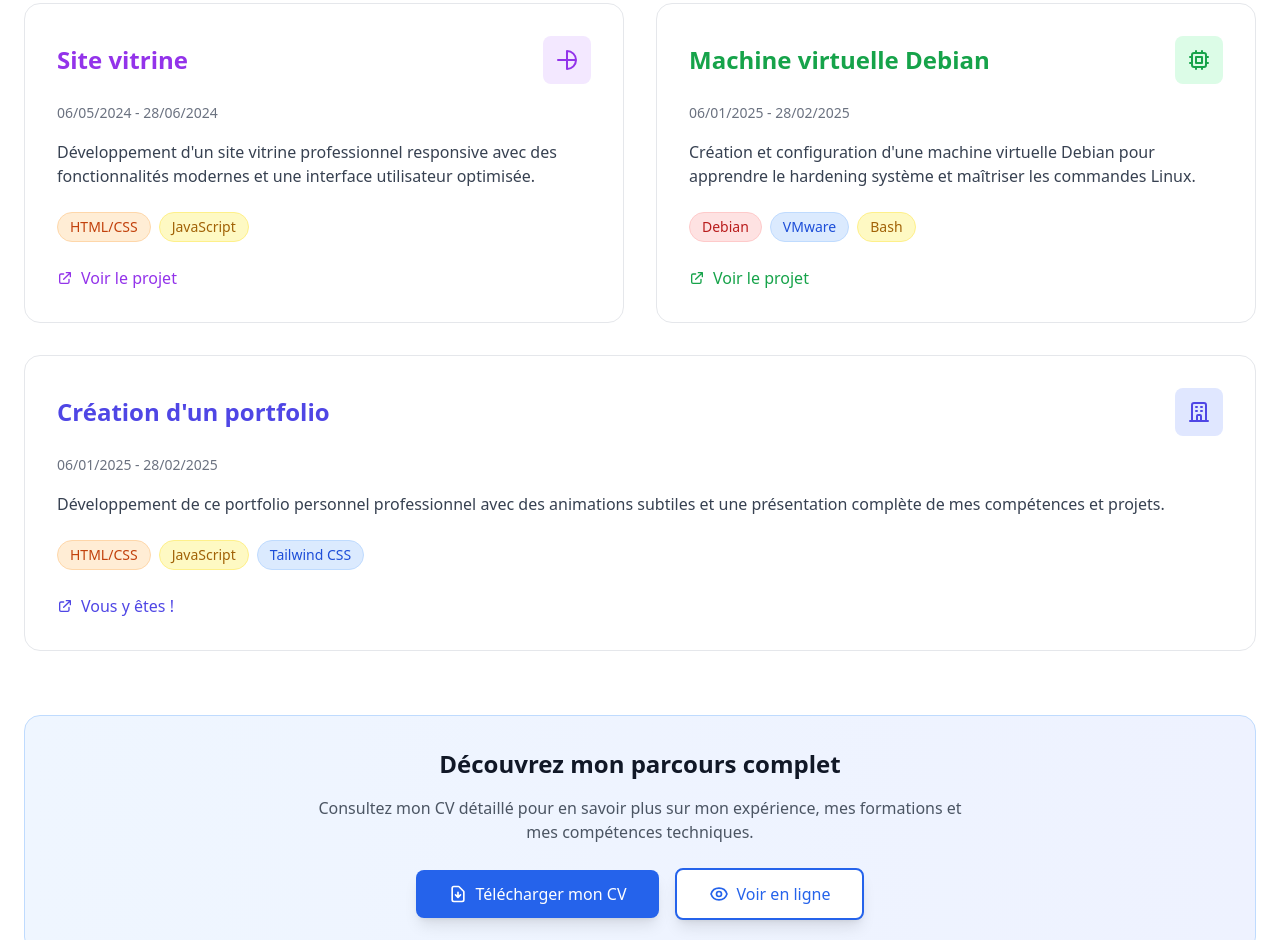
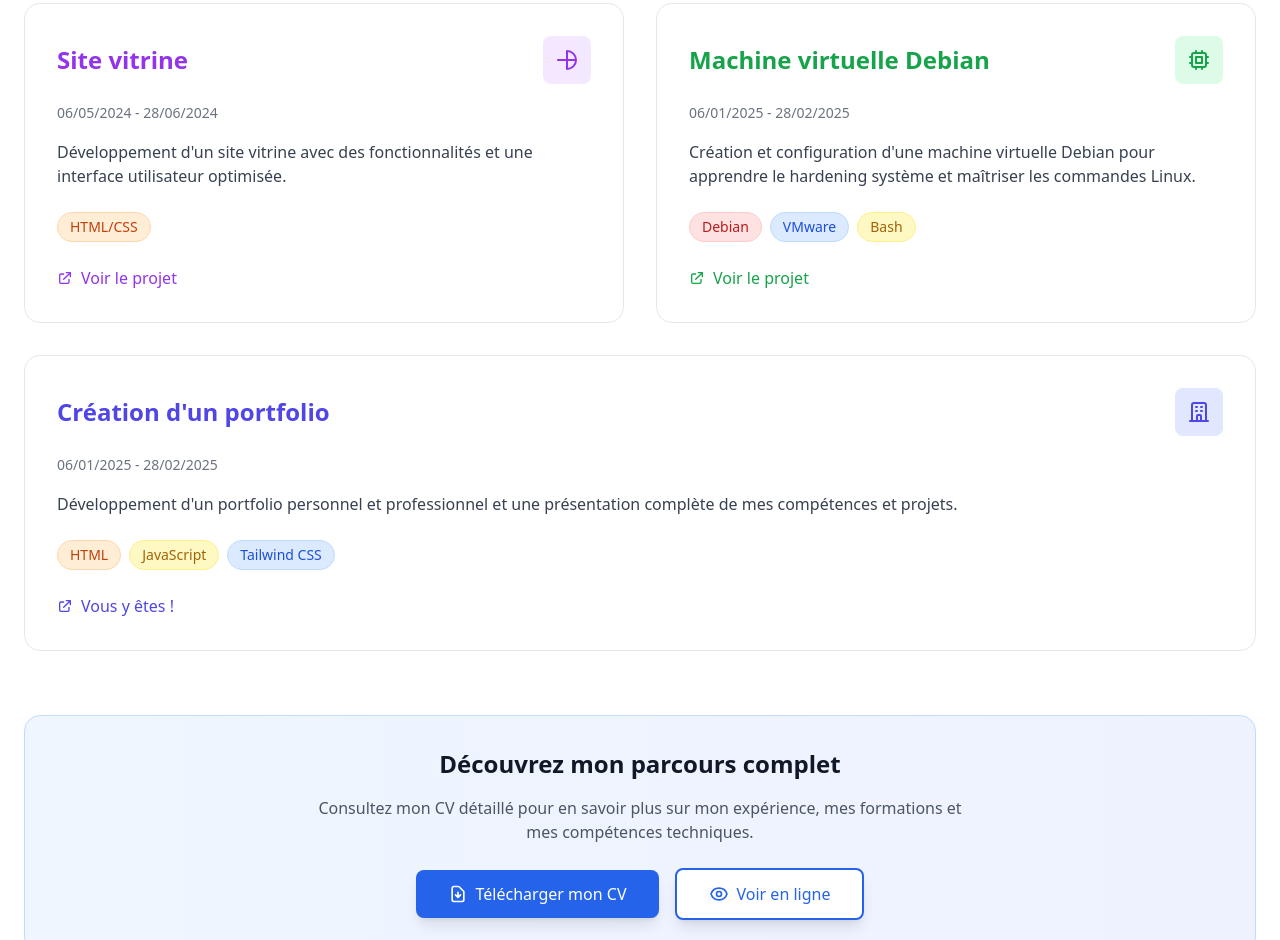
Before and after one commit to Lildark21/Lilian_Orrit, a plain HTML site: page index.html in a window 1280 px wide. Shown: the part 3643-4583 px from the top of the page. Drawn offline with nearby package versions, Linux system fonts and the light colour scheme.

Commit message:
correction

```diff
--- a/index.html
+++ b/index.html
@@ -1160,19 +1160,14 @@
               <p
                 class="text-gray-700 mb-6 leading-relaxed text-sm sm:text-base"
               >
-                Développement d'un site vitrine professionnel responsive avec
-                des fonctionnalités modernes et une interface utilisateur
-                optimisée.
+                Développement d'un site vitrine avec des fonctionnalités et une
+                interface utilisateur optimisée.
               </p>
 
               <div class="flex flex-wrap gap-2 mb-6">
                 <span
                   class="px-3 py-1 bg-orange-100 text-orange-700 rounded-full text-sm font-medium border border-orange-200"
                   >HTML/CSS</span
-                >
-                <span
-                  class="px-3 py-1 bg-yellow-100 text-yellow-700 rounded-full text-sm font-medium border border-yellow-200"
-                  >JavaScript</span
                 >
               </div>
 
@@ -1317,15 +1312,14 @@
               <p
                 class="text-gray-700 mb-6 leading-relaxed text-sm sm:text-base"
               >
-                Développement de ce portfolio personnel professionnel avec des
-                animations subtiles et une présentation complète de mes
-                compétences et projets.
+                Développement d'un portfolio personnel et professionnel et une
+                présentation complète de mes compétences et projets.
               </p>
 
               <div class="flex flex-wrap gap-2 mb-6">
                 <span
                   class="px-3 py-1 bg-orange-100 text-orange-700 rounded-full text-sm font-medium border border-orange-200"
-                  >HTML/CSS</span
+                  >HTML</span
                 >
                 <span
                   class="px-3 py-1 bg-yellow-100 text-yellow-700 rounded-full text-sm font-medium border border-yellow-200"
```
